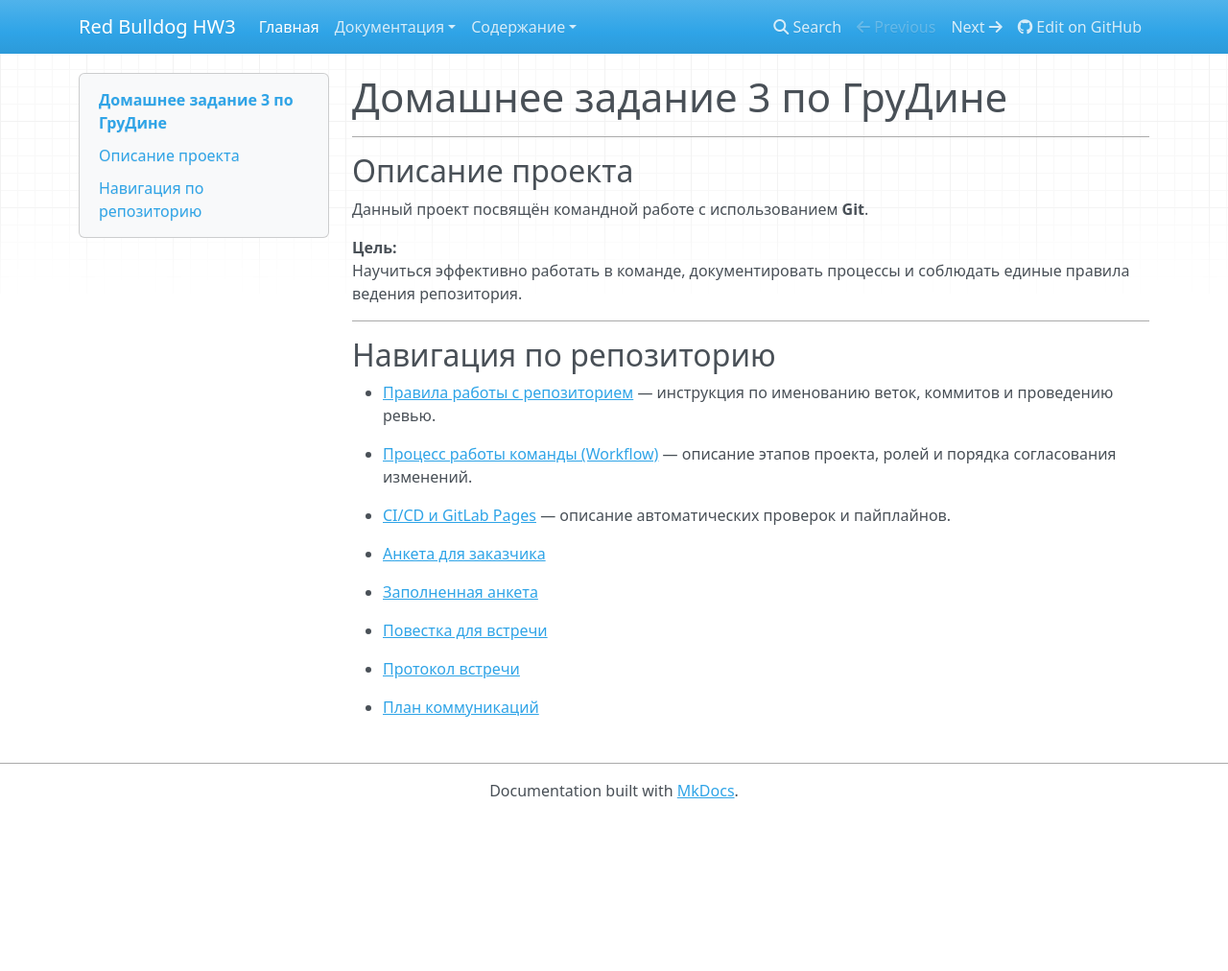
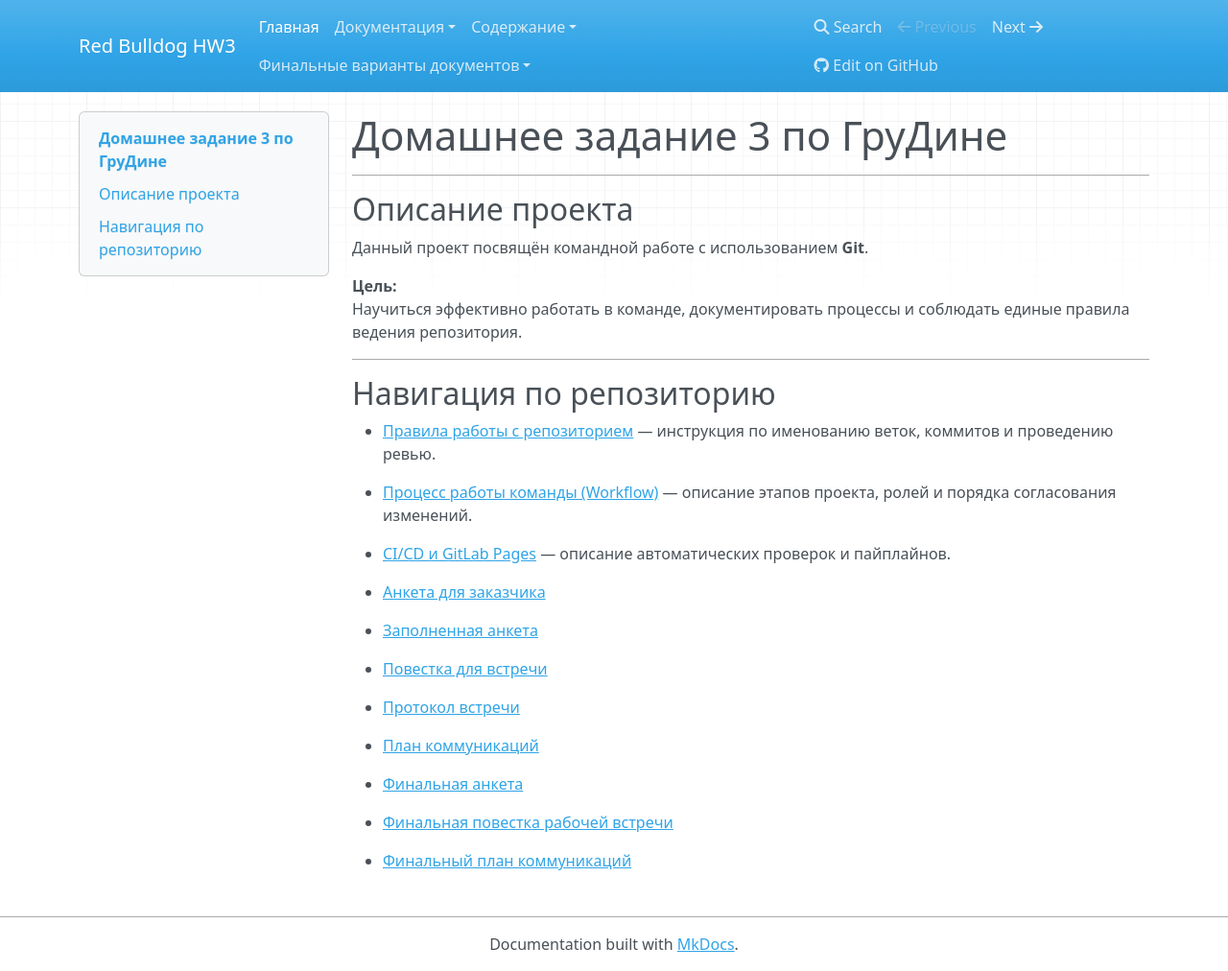
Before and after one commit to exectly7/hw3-groudyna, an MkDocs documentation site: the page built from files/index.md, in a window 1280 px wide and 1012 px high. Shown: the whole window at 96% size. Built offline with MkDocs 1.6.1, drawn with Linux system fonts in a browser that asks for light colours; nearby versions of some CDN libraries.

Commit message:
new: final docs

```diff
--- a/files/index.md
+++ b/files/index.md
@@ -32,3 +32,9 @@
 - [Протокол встречи](content/interview-protocol.md)
 
 - [План коммуникаций](content/communication-plan.md)
+
+- [Финальная анкета](final/questionnaire-final.md)
+
+- [Финальная повестка рабочей встречи](final/interview-final.md)
+
+- [Финальный план коммуникаций](final/communication-plan-final.md)
--- a/mkdocs.yml
+++ b/mkdocs.yml
@@ -16,3 +16,7 @@ nav:
       - Повестка рабочей встречи: content/interview-questions.md
       - Протокол рабочей встречи: content/interview-protocol.md
       - План коммуникаций: content/interview-protocol.md
+  - Финальные варианты документов:
+      - Финальная анкета: final/questionnaire-final.md
+      - Финальная повестка рабочей встречи: final/interview-final.md
+      - Финальный план коммуникаций: final/communication-plan-final.md
```
Also changed, not shown: README.md (+11 -5 lines), files/docs/contribution.md (+1 -0 lines), 3 other files.
